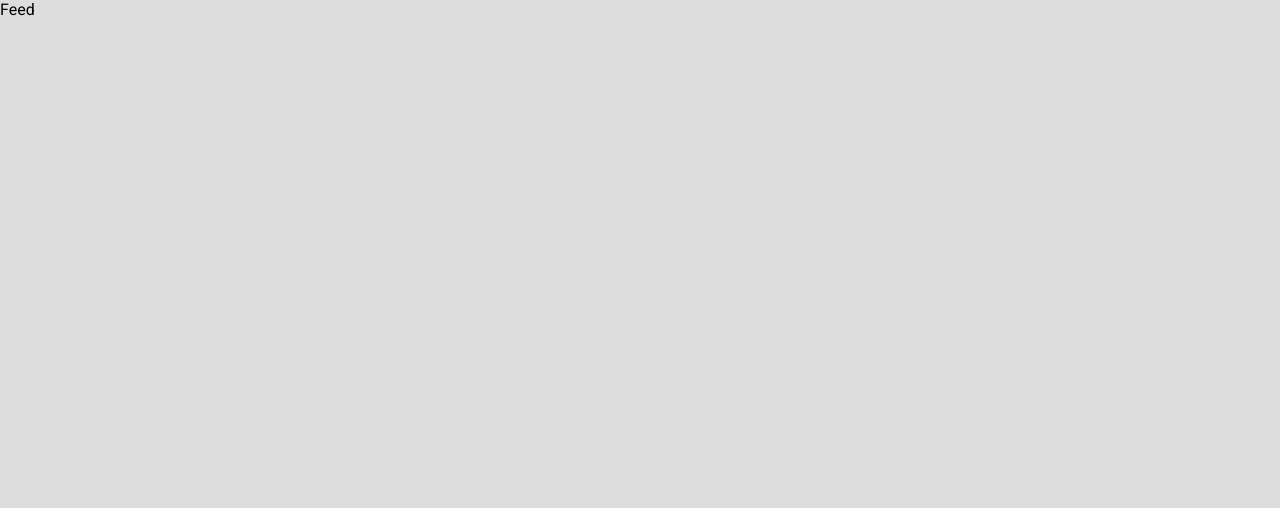
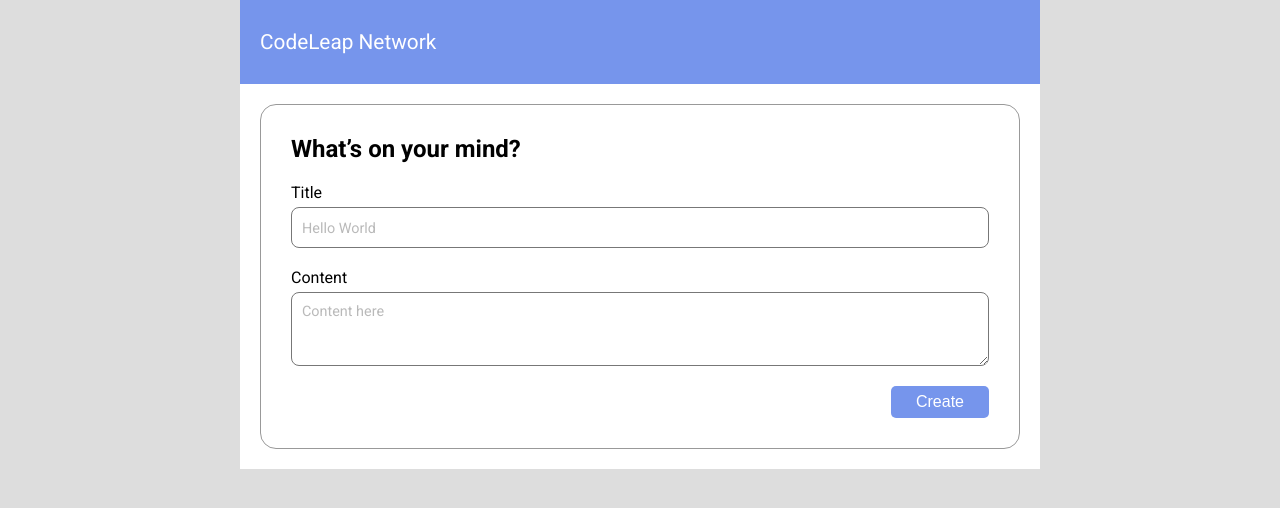
Before and after one commit to gevolgdev/codetest-codeLeap, a React (Vite) app: page /feed in a window 1280 px wide. Shown: the top 508 px of the page. Built offline with nearby package versions, Linux system fonts and the light colour scheme.

Commit message:
Feed: Add new post

```diff
--- a/src/pages/Feed/index.tsx
+++ b/src/pages/Feed/index.tsx
@@ -1,8 +1,80 @@
-
+import { useState, ChangeEvent } from 'react'
+import { useSelector } from 'react-redux';
+import { RootState } from '../../redux/RootState';
+import * as S from './style';
+import { Header } from '../../components';
+import { PostProps } from '../../types/types';
 
 const Feed = () => {
+
+  const userName: String = useSelector((state: RootState) => state.userName.name);
+
+  const INITIAL_STATE_USERPOST: PostProps = {
+    userName: userName,
+    title: '',
+    content: '',
+  };
+  const [userPost, setUserPost] = useState<PostProps>(INITIAL_STATE_USERPOST);
+  const [listUserPost, setListUserPost] = useState<PostProps[]>([]);
+
+  console.log(`User posts -> ${userPost}`)
+  console.log(`List user posts -> ${listUserPost}`)
+
+  const handleChangePost = (event: ChangeEvent<HTMLInputElement | HTMLTextAreaElement>) => {
+    const {id, value} = event.target;
+    setUserPost(prev => ({...prev, [id]: value}));
+  };
+
+  const handleAddPosts = (): void => {
+    setListUserPost(prev => ([...prev, userPost]));
+    setUserPost(INITIAL_STATE_USERPOST)
+  };
+
   return (
-    <div>Feed</div>
+    <>
+      <Header/>
+      <S.FeedContainer>
+        <S.PostForm>
+          <h1>What’s on your mind?</h1>
+          <S.Forms>
+            <S.InputContainer>
+              <label>Title</label>
+              <input
+                value={userPost.title}
+                onChange={handleChangePost}
+                id='title'
+                type='text' placeholder='Hello World'
+              />
+            </S.InputContainer>
+
+            <S.InputContainer>
+              <label>Content</label>
+              <textarea
+                value={userPost.content}
+                onChange={handleChangePost}
+                id='content'
+                placeholder='Content here'
+              />
+            </S.InputContainer>
+          </S.Forms>
+
+          <S.Button onClick={handleAddPosts}>
+            Create
+          </S.Button>
+
+        </S.PostForm>
+
+        {
+          listUserPost.map(item => (
+            <>
+              <span>@{item.userName}</span>
+              <span>Title:{item.title}</span>
+              <span>Content:{item.content}</span>
+            </>
+          )).reverse()
+        }
+      </S.FeedContainer>
+    </>
   )
 }
 
--- a/src/types/types.d.ts
+++ b/src/types/types.d.ts
@@ -15,3 +15,9 @@
   name: string;
   activeButton: boolean;
 }
+
+export interface PostProps {
+  userName?: String,
+  title: string,
+  content: string,
+}
```
